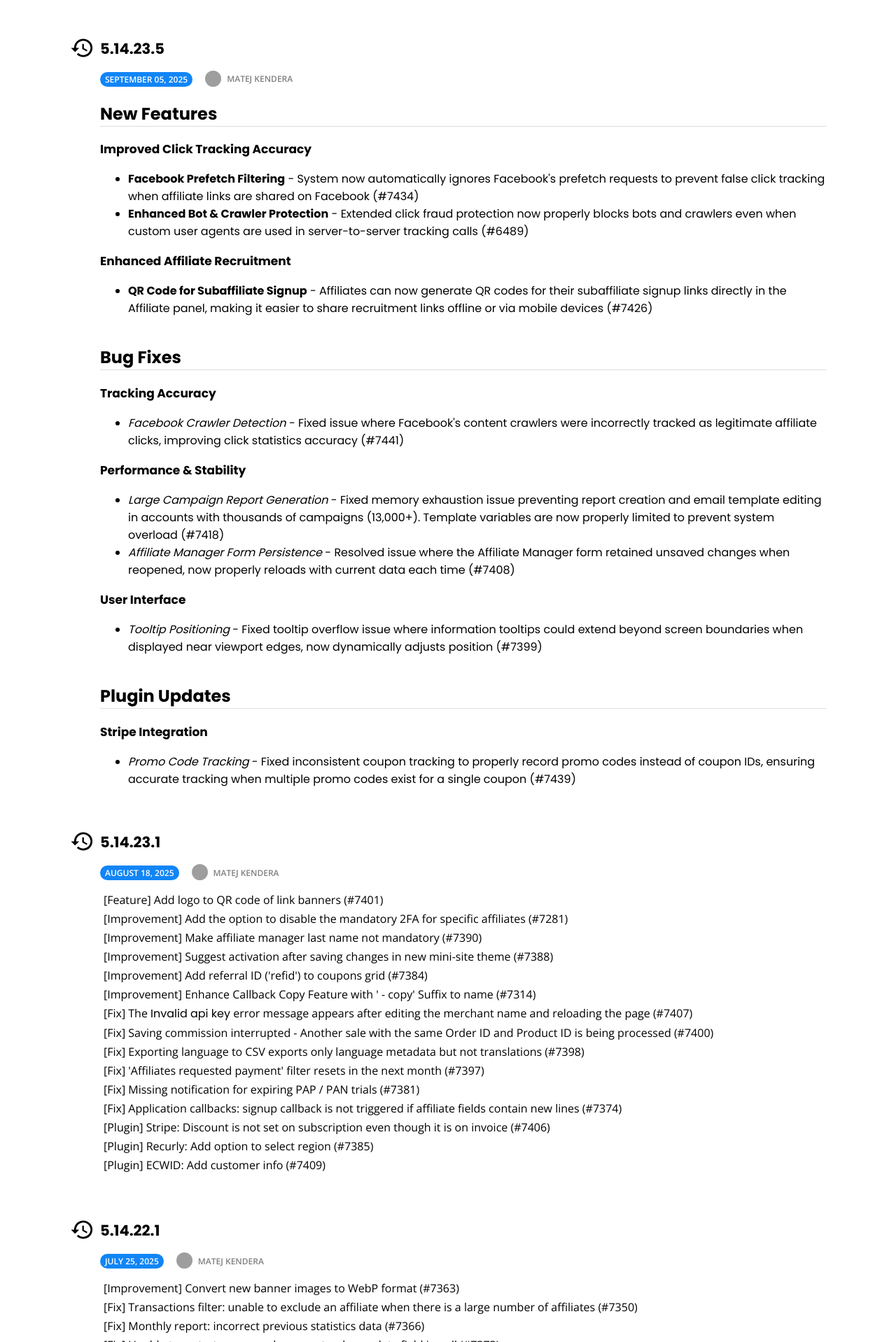
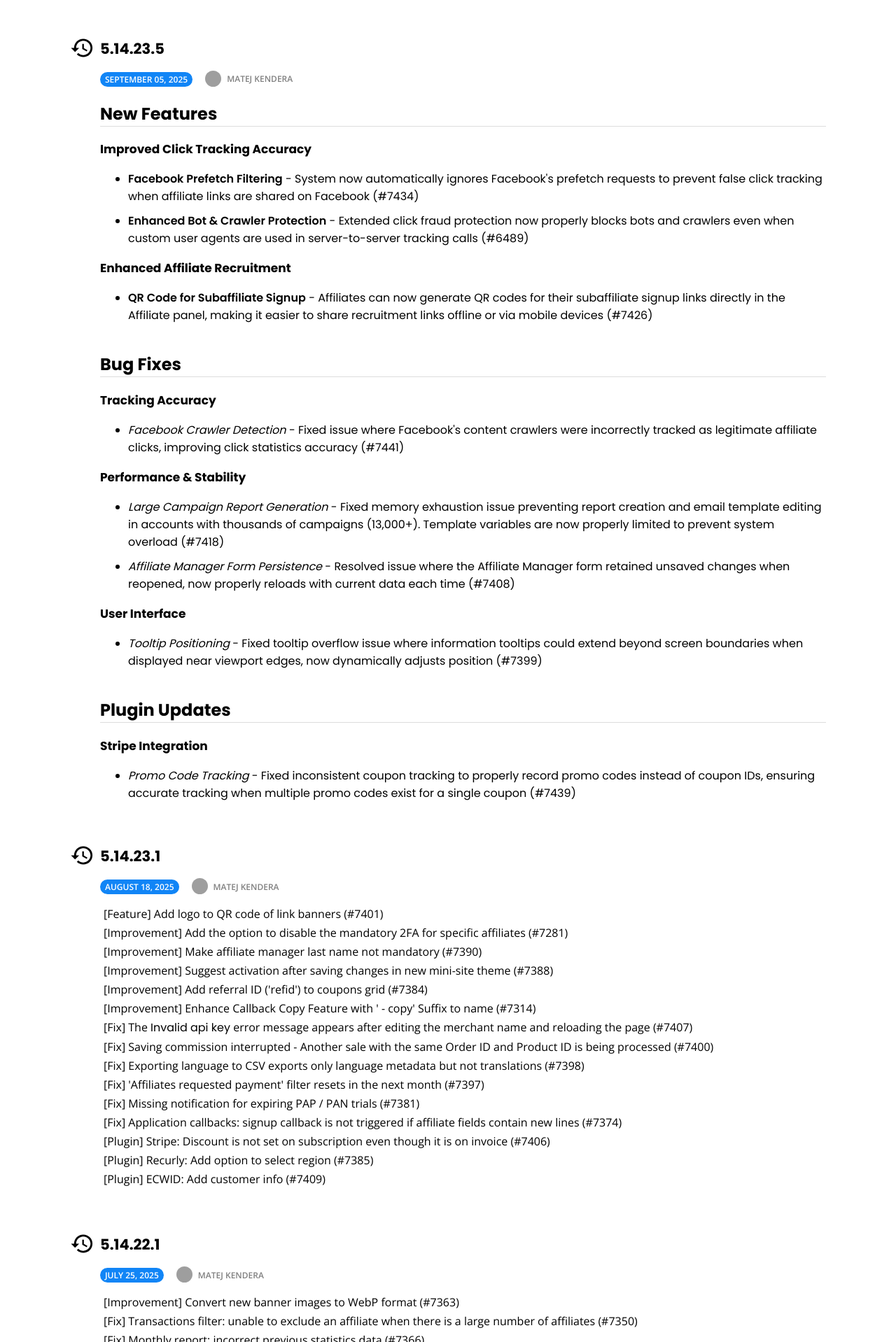
Before and after one commit to QualityUnit/PostAffiliatePro-changelog, a Jekyll site: the page built from index.html, in a window 1280 px wide. Shown: the part 437-2355 px from the top of the page at 70% size. Built offline with Jekyll 4.4.1, drawn with Linux system fonts in a browser that asks for light colours; grey boxes are pictures that could not be loaded.

Commit message:
Update base.scss

```diff
--- a/_sass/base.scss
+++ b/_sass/base.scss
@@ -314,6 +314,7 @@ footer {
       padding: 0 0 5px 0;
       line-height: 22px;
       text-indent: -35px;
+      margin-block-end: 0;
     }
 
     li strong {
@@ -333,7 +334,16 @@ footer {
     }
   }
 
+  li {
+    margin-block-end: 10px;
+  }
+
+  strong {
+    font-weight: 600;
+  }
+
   p > strong {
+    font-weight: 700;
     background: #ffd78d;
     padding: 15px 20px;
     border-radius: 4px;
```
